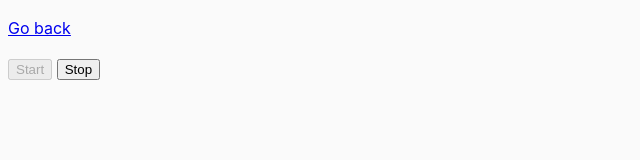
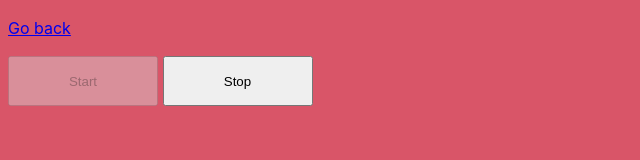
Before and after one commit to IvanProd/goit-js-hw-09, a website built with Parcel: page src/01-color-switcher.html in a window 1280 px wide. Both pictures are taken after a click on the button "Start". Shown: the whole page, without its empty margins (0-640 px from the left). Built offline with nearby package versions, Linux system fonts and the light colour scheme.

Commit message:
fixed task 1 and added css on button

```diff
--- a/src/css/common.css
+++ b/src/css/common.css
@@ -16,3 +16,9 @@ img {
   display: block;
   max-width: 100%;
 }
+
+button{
+  width: 150px;
+  height: 50px;
+  cursor: pointer;
+}
--- a/src/js/01-color-switcher.js
+++ b/src/js/01-color-switcher.js
@@ -7,24 +7,20 @@ const refs = {
   btnStop: document.querySelector("button[data-stop]"),
 };
 
-refs.btnStart.addEventListener('click', colorChanger);
-refs.btnStop.addEventListener('click', stopColorChange);
-function bodyColors(){
+refs.body.addEventListener('click', colorChanger);
+let timerId = null;
+function colorChanger(event) {
+
+  if (event.target === refs.btnStart) {
+    refs.btnStart.setAttribute('disabled', true);
+    timerId = setInterval(() => {
       refs.body.setAttribute('style', `background-color: ${getRandomHexColor()}`);
-};
-
-function colorChanger(event) {
-  refs.btnStart.setAttribute ('disabled', true);
-  const timerId = setInterval(() => {
-    bodyColors();
     }, 1000);
-};
-
-function stopColorChange(event){
-    refs.btnStart.removeAttribute ('disabled');
-    refs.btnStop.setAttribute ('disabled', true);
+  } else if (event.target === refs.btnStop) {
+    refs.btnStart.removeAttribute('disabled');
+    refs.btnStop.setAttribute('disabled', true);
     clearInterval(timerId);
-    console.log('stop',timerId);
+  }
 };
 
 //ТРЕБА ПЕРЕОБІТИ НЕ ВІРНО ВИКОНУЄТЬСЯ
```
Lines whose indentation alone changed are shown as unchanged.
